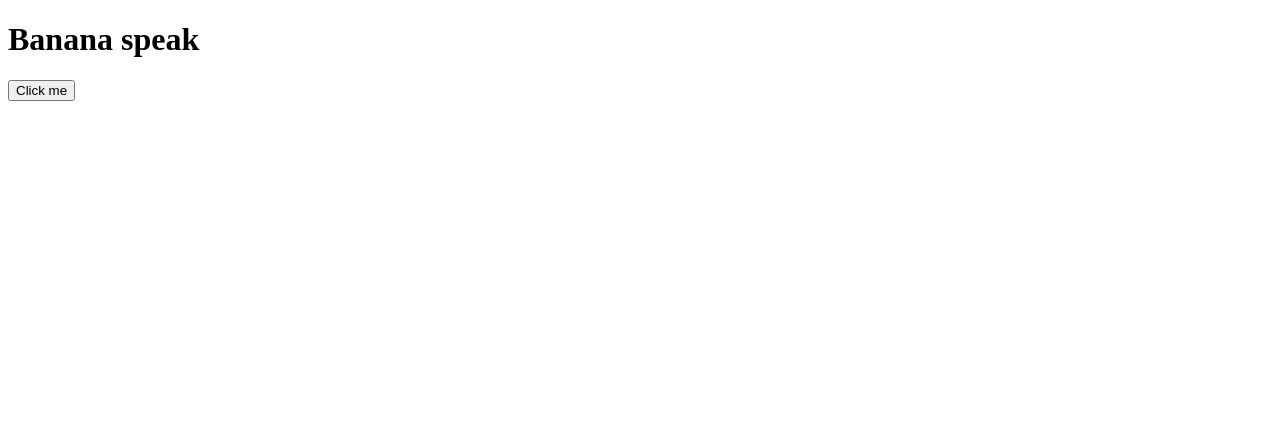
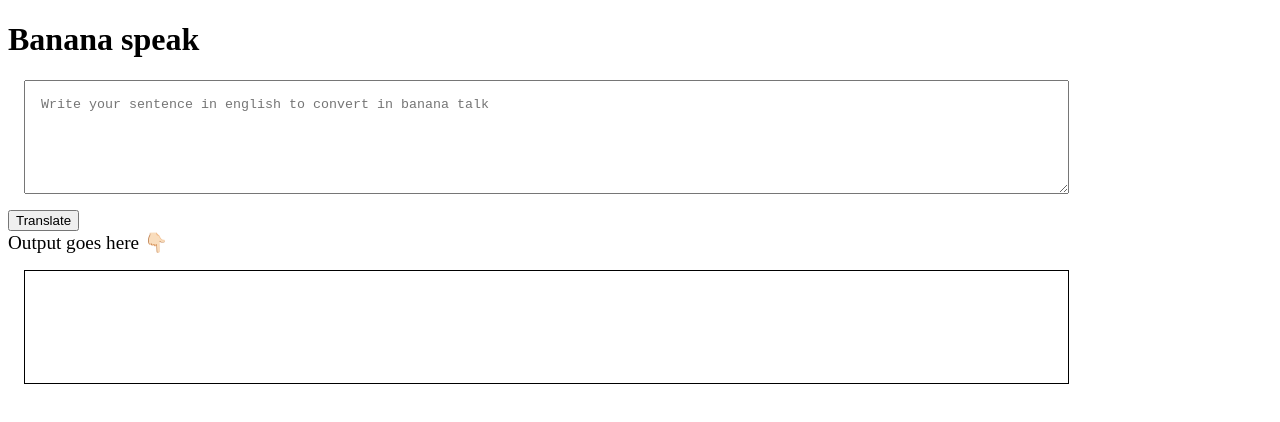
Before and after one commit to rupali199999/neogcamp-banana-speak, a plain HTML site: page index.html in a window 1280 px wide. Drawn offline with Linux system fonts and the light colour scheme.

Commit message:
added fetch call

```diff
--- a/app.js
+++ b/app.js
@@ -1,9 +1,19 @@
 var btnTranslate=document.querySelector("#btn-click");
-console.log(btnTranslate);
+var txtInput=document.querySelector("#txtarea");
 
-function myfunction(){
-    alert("Button clicked");
-    console.log("clicked");
+var serverURL="https://lessonfourapi.tanaypratap.repl.co/translate/yoda.json";
+var txtOutput=document.querySelector("#output");
+
+function getTranslationURL(text)
+{
+    return serverURL+"?"+"text="+text;
 }
 
-btnTranslate.addEventListener("click",myfunction);
+function clickHandler(){
+    fetch(getTranslationURL(txtInput.value)).then(response=>response.json).then(json=>console.log(json));
+}
+
+// fetch(url2).then(response=>response.json()).then(json=>console.log(json))
+// https://lessonfourapi.tanaypratap.repl.co/translate/yoda.json
+
+//btnTranslate.addEventListener("click",clickHandler);
--- a/index.html
+++ b/index.html
@@ -4,10 +4,18 @@
     <meta charset="UTF-8" />
     <meta name="viewport" content="width=device-width, initial-scale=1.0" />
     <title>Banana speak</title>
+    <link rel="stylesheet" href="style.css" />
   </head>
   <body>
     <h1>Banana speak</h1>
-    <button id="btn-click">Click me</button>
+    <textarea
+      name="txtarea"
+      id="txtarea"
+      placeholder="Write your sentence in english to convert in banana talk"
+    ></textarea>
+    <button onclick="clickHandler()">Translate</button>
+    <div style="font-size: larger">Output goes here 👇🏻</div>
+    <div id="output"></div>
     <script src="app.js" type="text/javascript"></script>
   </body>
 </html>
--- /dev/null
+++ b/style.css
@@ -0,0 +1,14 @@
+#txtarea {
+    display: block;
+    margin: 1rem;
+    padding: 1rem;
+    width: 80%;
+    height: 10vh;
+  }
+  #output{
+    border: 1px solid black;
+    margin: 1rem;
+    padding: 1rem;
+    width: 80%;
+    height: 10vh;
+  }
```
